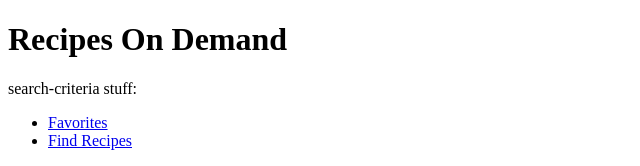
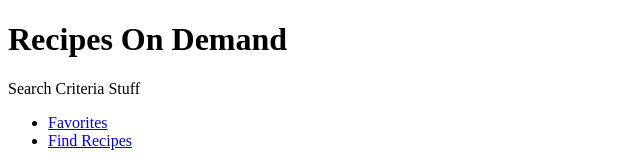
Before and after one commit to awatts-tech/AngularProject, an Angular app: page /Recipes in a window 1280 px wide. Shown: the top 166 px of the page, without its empty margins (0-640 px from the left). Built offline with nearby package versions, Linux system fonts and the light colour scheme; no server answers.

Commit message:
API Service and routing set up

```diff
--- a/src/app/recipe-list/recipe-list.component.html
+++ b/src/app/recipe-list/recipe-list.component.html
@@ -2,10 +2,10 @@
 <div>
     <h2>Search Results</h2>
 </div>
-<!-- from BJ's resipes.component.html -->
-    <!-- <div *ngFor="let recipe of recipeAPI.recipes">
-        <h3>{{recipe.recipe.label}}</h3>
-    </div> -->
+
+<div *ngFor="let recipe of recipesAPI.recipes">
+    <h3>{{recipe.recipe.label}}</h3>
+</div>
 
 <!-- from reddit lab -->
     <!-- <section class="results">
--- a/src/app/recipe-list/recipe-list.component.ts
+++ b/src/app/recipe-list/recipe-list.component.ts
@@ -1,5 +1,5 @@
 import { Component, OnInit } from '@angular/core';
-import {RecipesApiService} from '../recipes-api.service'
+import {RecipesApiService} from '../recipes-api.service';
 
 @Component({
   selector: 'app-recipe-list',
@@ -8,10 +8,10 @@ import {RecipesApiService} from '../recipes-api.service'
 })
 export class RecipeListComponent implements OnInit {
 
-  constructor(public recipeAPI: RecipesApiService) { }
+  constructor(public recipesAPI: RecipesApiService) { }
 
   ngOnInit(): void {
-    this.recipeAPI.getRecipes();
+    this.recipesAPI.getRecipes();
   }
 
 }
--- a/src/app/search-criteria/search-criteria.component.html
+++ b/src/app/search-criteria/search-criteria.component.html
@@ -1,8 +1,14 @@
-<p>search-criteria stuff:</p>
-<ul>
+<p>Search Criteria Stuff</p>
+<!-- This nav gives you links to click, which tells the router which route to use (defined in the routes constant in  AppRoutingModule) -->
+<nav>
+  <ul>
     <li><a routerLink="/Favorites">Favorites</a></li>
     <li><a routerLink="/Recipes">Find Recipes</a></li>
-</ul>
+  </ul>
+</nav>
+<!-- The routed views render in the <router-outlet>-->
+<router-outlet></router-outlet>
+
 <!-- hamburger menu -->
 <!-- search bar that will route to /recipes-->
 <!-- take filter form (to-do list) -->
```
